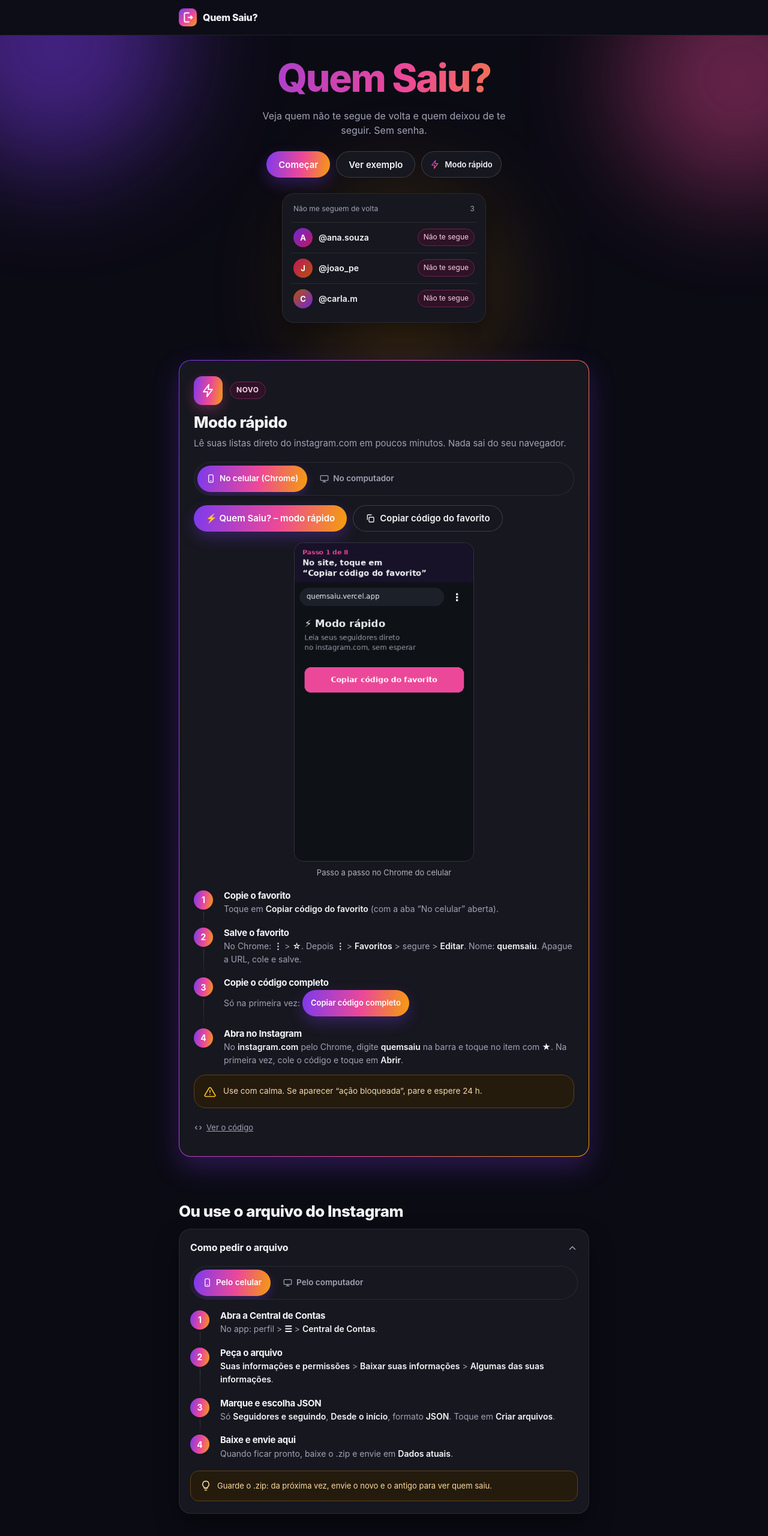
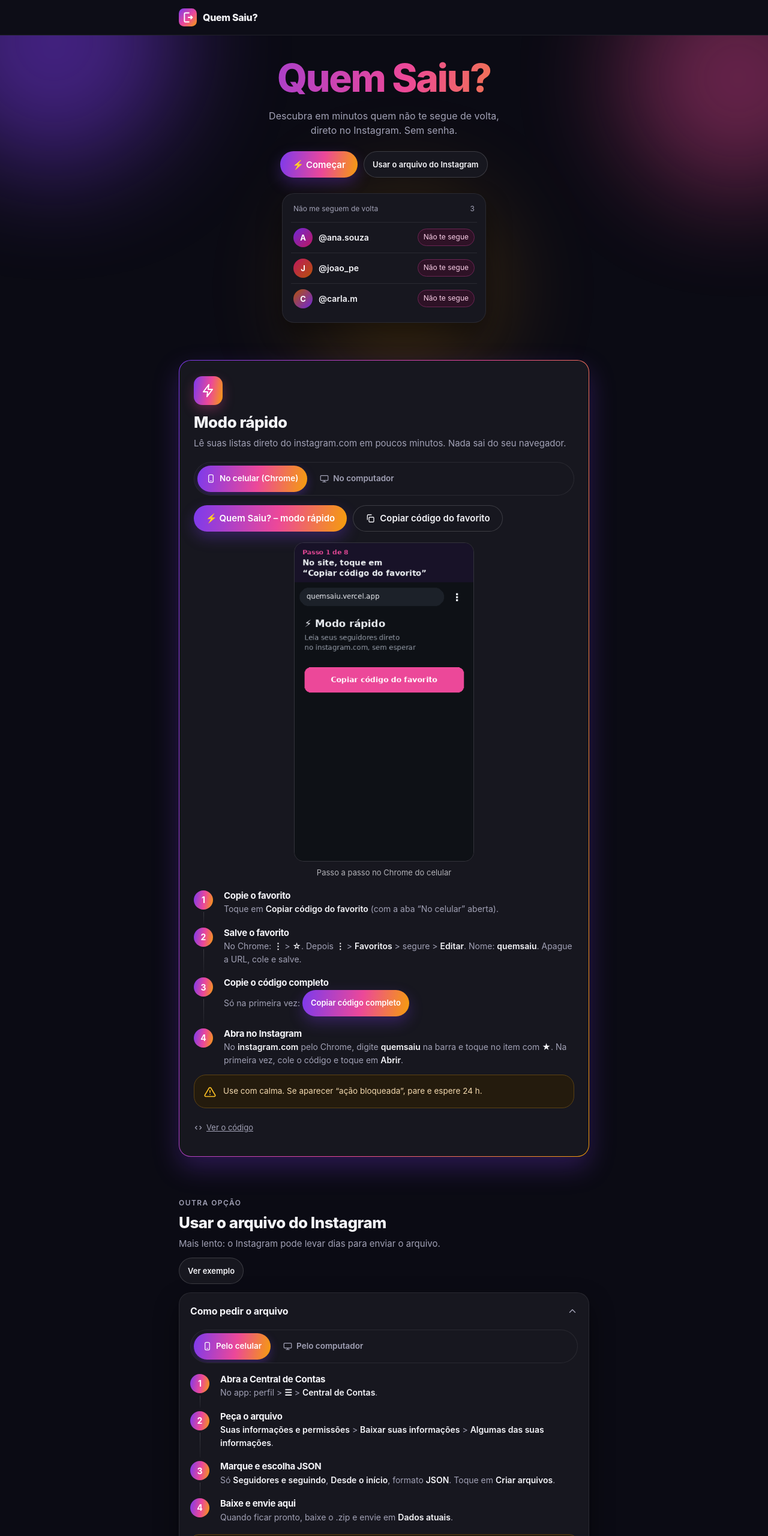
Before and after one commit to JadsonFerreira77/quem-saiu, a plain HTML site: page index.html in a window 1280 px wide. Shown: the top 2560 px of the page at 60% size. Drawn offline with Linux system fonts and the light colour scheme.

Commit message:
Modo rápido como principal

```diff
--- a/index.html
+++ b/index.html
@@ -379,11 +379,10 @@
     <main id="top">
       <section class="wrap hero">
         <h1 class="grad-text">Quem Saiu?</h1>
-        <p class="hero__sub">Veja quem não te segue de volta e quem deixou de te seguir. Sem senha.</p>
+        <p class="hero__sub">Descubra em minutos quem não te segue de volta, direto no Instagram. Sem senha.</p>
         <div class="row-actions">
-          <a class="btn" href="#enviar">Começar</a>
-          <button class="btn btn--ghost" type="button" id="demo">Ver exemplo</button>
-          <a class="btn btn--ghost btn--sm" href="#rapido"><svg viewBox="0 0 24 24" fill="none" stroke="url(#g)" stroke-width="2" stroke-linecap="round" stroke-linejoin="round" aria-hidden="true"><path d="M13 2 4 14h7l-1 8 9-12h-7l1-8z" /></svg>Modo rápido</a>
+          <a class="btn" href="#rapido">⚡ Começar</a>
+          <a class="btn btn--ghost btn--sm" href="#como">Usar o arquivo do Instagram</a>
         </div>
         <div class="card preview" aria-hidden="true">
           <div class="preview__head"><span>Não me seguem de volta</span><span>3</span></div>
@@ -397,7 +396,6 @@
         <div class="card x-fast">
           <div class="x-fast__top">
             <span class="x-fast__icon"><svg viewBox="0 0 24 24" fill="none" stroke="currentColor" stroke-width="2" stroke-linecap="round" stroke-linejoin="round" aria-hidden="true"><path d="M13 2 4 14h7l-1 8 9-12h-7l1-8z" /></svg></span>
-            <span class="x-new">Novo</span>
           </div>
           <h2 class="title">Modo rápido</h2>
           <p class="sub">Lê suas listas direto do instagram.com em poucos minutos. Nada sai do seu navegador.</p>
@@ -440,7 +438,10 @@
       </section>
 
       <section class="wrap block" id="como">
-        <h2 class="title">Ou use o arquivo do Instagram</h2>
+        <p class="eyebrow">Outra opção</p>
+        <h2 class="title">Usar o arquivo do Instagram</h2>
+        <p class="sub">Mais lento: o Instagram pode levar dias para enviar o arquivo.</p>
+        <div class="row-actions" style="margin-top:12px"><button class="btn btn--ghost btn--sm" type="button" id="demo">Ver exemplo</button></div>
 
         <details class="acc card" open>
           <summary>Como pedir o arquivo<svg class="acc__chev" viewBox="0 0 24 24" fill="none" stroke="currentColor" stroke-width="2" stroke-linecap="round" stroke-linejoin="round"><path d="m6 9 6 6 6-6" /></svg></summary>
@@ -569,9 +570,9 @@
         <p class="eyebrow">Perguntas</p>
         <h2 class="title">Seus dados não saem do seu aparelho.</h2>
         <div class="faq">
+          <details class="acc card"><summary>O modo rápido é seguro?<svg class="acc__chev" viewBox="0 0 24 24" fill="none" stroke="currentColor" stroke-width="2" stroke-linecap="round" stroke-linejoin="round"><path d="m6 9 6 6 6-6" /></svg></summary><div class="acc__body">Roda só no instagram.com oficial e não envia nada para fora. Tem pausas para o Instagram não limitar sua conta.</div></details>
           <details class="acc card"><summary>Vocês veem meus dados?<svg class="acc__chev" viewBox="0 0 24 24" fill="none" stroke="currentColor" stroke-width="2" stroke-linecap="round" stroke-linejoin="round"><path d="m6 9 6 6 6-6" /></svg></summary><div class="acc__body">Não. Tudo roda no seu navegador.</div></details>
           <details class="acc card"><summary>Por que não tem login com Instagram?<svg class="acc__chev" viewBox="0 0 24 24" fill="none" stroke="currentColor" stroke-width="2" stroke-linecap="round" stroke-linejoin="round"><path d="m6 9 6 6 6-6" /></svg></summary><div class="acc__body">Apps que pedem sua senha violam as regras do Instagram e podem bloquear sua conta.</div></details>
-          <details class="acc card"><summary>O modo rápido é seguro?<svg class="acc__chev" viewBox="0 0 24 24" fill="none" stroke="currentColor" stroke-width="2" stroke-linecap="round" stroke-linejoin="round"><path d="m6 9 6 6 6-6" /></svg></summary><div class="acc__body">Roda só no instagram.com oficial e não envia nada para fora. Tem pausas para o Instagram não limitar sua conta.</div></details>
         </div>
       </section>
     </main>
```
